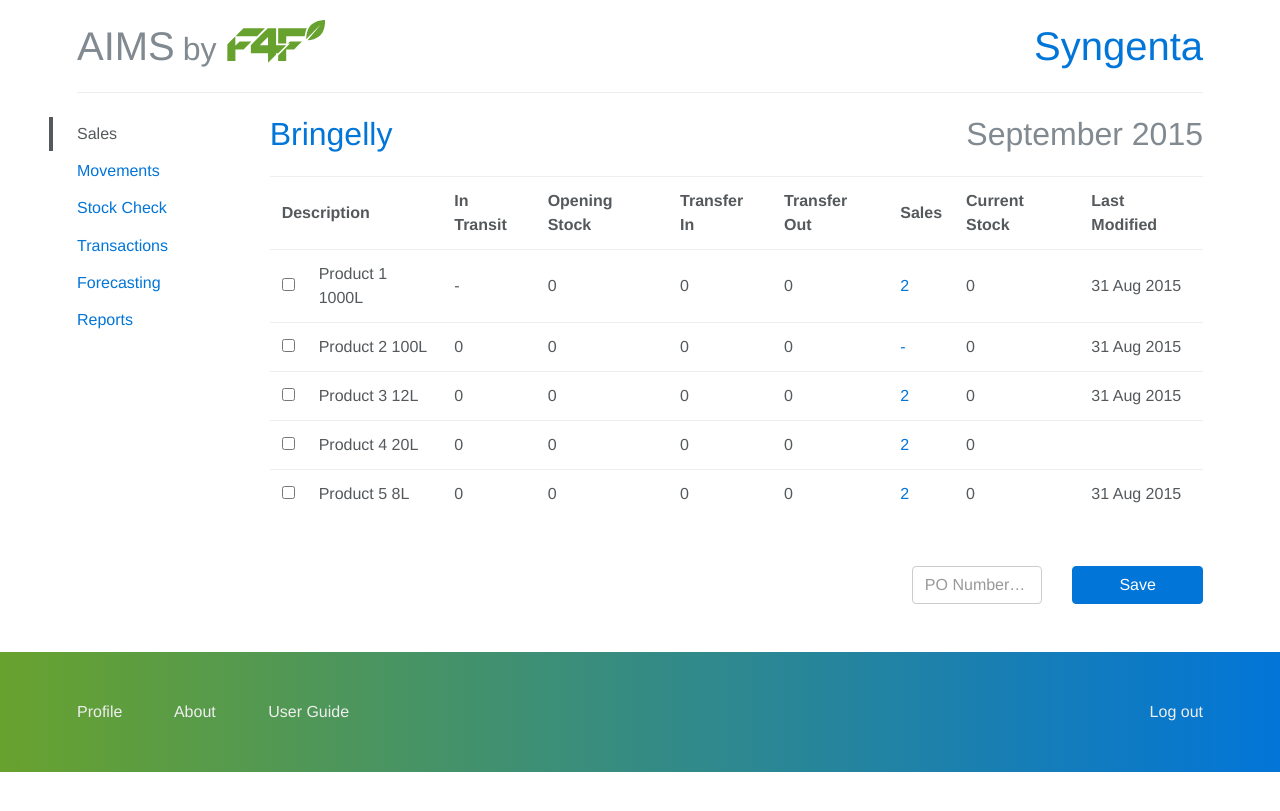
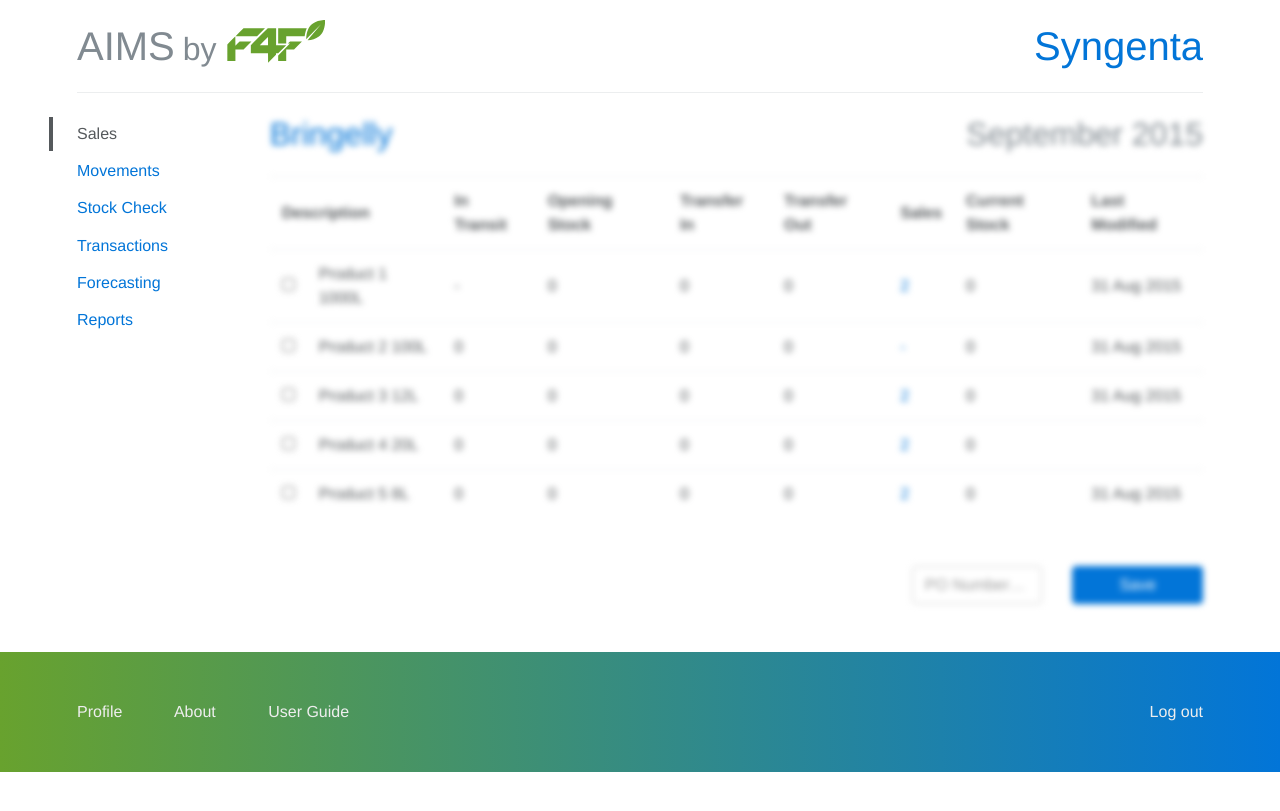
Before and after one commit to howardjfraser/aims, a Jekyll site: the page built from index.html, in a window 1280 px wide. Shown: the top 811 px of the page. Built offline with Jekyll 4.4.1, drawn with Linux system fonts in a browser that asks for light colours.

Commit message:
Buttons.

```diff
--- a/_includes/nav.html
+++ b/_includes/nav.html
@@ -9,4 +9,6 @@
     <li class="nav-item "><a class="nav-link" href="#">Reports</a></li>
   </ul>
 
+  <hr class="m-t-md hidden-lg-up">
+
 </div>
--- a/_includes/page.html
+++ b/_includes/page.html
@@ -1,4 +1,4 @@
-<div class="page col-xs-12 col-lg-10 ">
+<div class="page col-xs-12 col-lg-10 blur">
 
   <div class="row m-b">
     <div class="col-xs-6">
@@ -99,11 +99,11 @@
   <!-- <hr class="m-y-0"> -->
 
   <div class="row buttons p-y-lg" >
-    <div class="col-md-3 col-md-offset-6 col-xl-2 col-xl-offset-8">
+    <div class="col-xs-4 col-sm-offset-4 col-md-3 col-md-offset-6 col-xl-2 col-xl-offset-8">
       <input type="text" class="form-control "
       placeholder="PO Number&hellip;">
     </div>
-    <div class="col-md-3 col-xl-2">
+    <div class="col-xs-4 col-md-3 col-xl-2">
       <button class="btn btn-primary btn-block">Save</button>
 
     </div>
--- a/_sass/_nav.scss
+++ b/_sass/_nav.scss
@@ -18,7 +18,8 @@
 
       &:hover,
       &:focus {
-        color: $brand-primary;
+        color: $link-hover-color;
+//        text-decoration: $link-hover-decoration;
         background-color: transparent;
       }
     }
--- a/_sass/_overrides.scss
+++ b/_sass/_overrides.scss
@@ -4,6 +4,7 @@
 $f4f: rgba(104, 162, 46, 1);
 
 $hr-border-color: $gray-lighter;
+
 $body-color: $gray;
 
 // example
```
